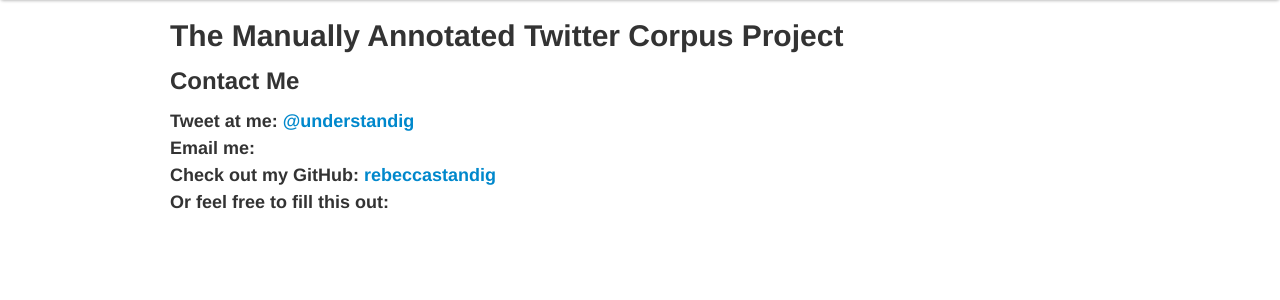
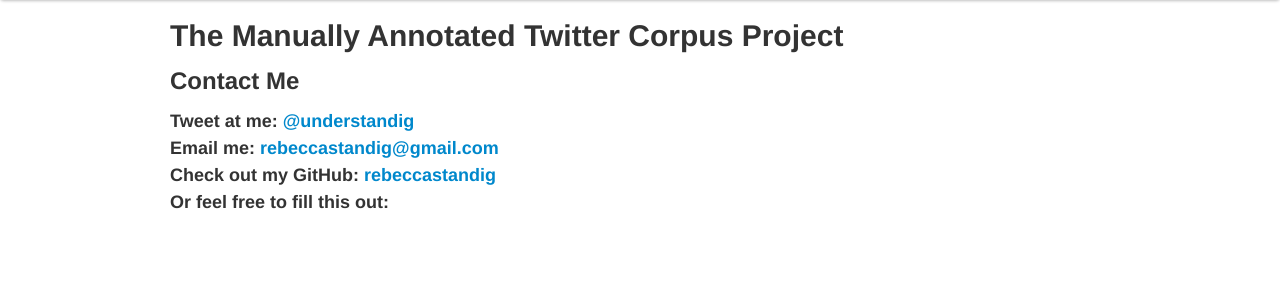
Before and after one commit to rebeccastandig/TheMATCProject, a Flask app: page /contact in a window 1280 px wide. Shown: the part 40-340 px from the top of the page. Run offline with Flask 2, Linux system fonts and the light colour scheme.

Commit message:
Added email info

```diff
--- a/templates/contact_me.html
+++ b/templates/contact_me.html
@@ -10,8 +10,7 @@
 <p>
 	<!-- some kind of short bio here -->
 	<h3>Tweet at me: <a href="http://www.twitter.com/understandig">@understandig</a></h3>
-	<h3>Email me: </h3>
-	<!-- figure out email things -->
+	<h3>Email me: <a href="mailto:rebeccastandig@gmail.com?subject=The MATC Project" target="_blank">rebeccastandig@gmail.com</a></h3>
 	<h3>Check out my GitHub: <a href="https://www.github.com/rebeccastandig">rebeccastandig</a></h3>
 	<h3>Or feel free to fill this out:</h3>
 	<!-- insert form here -->
```
